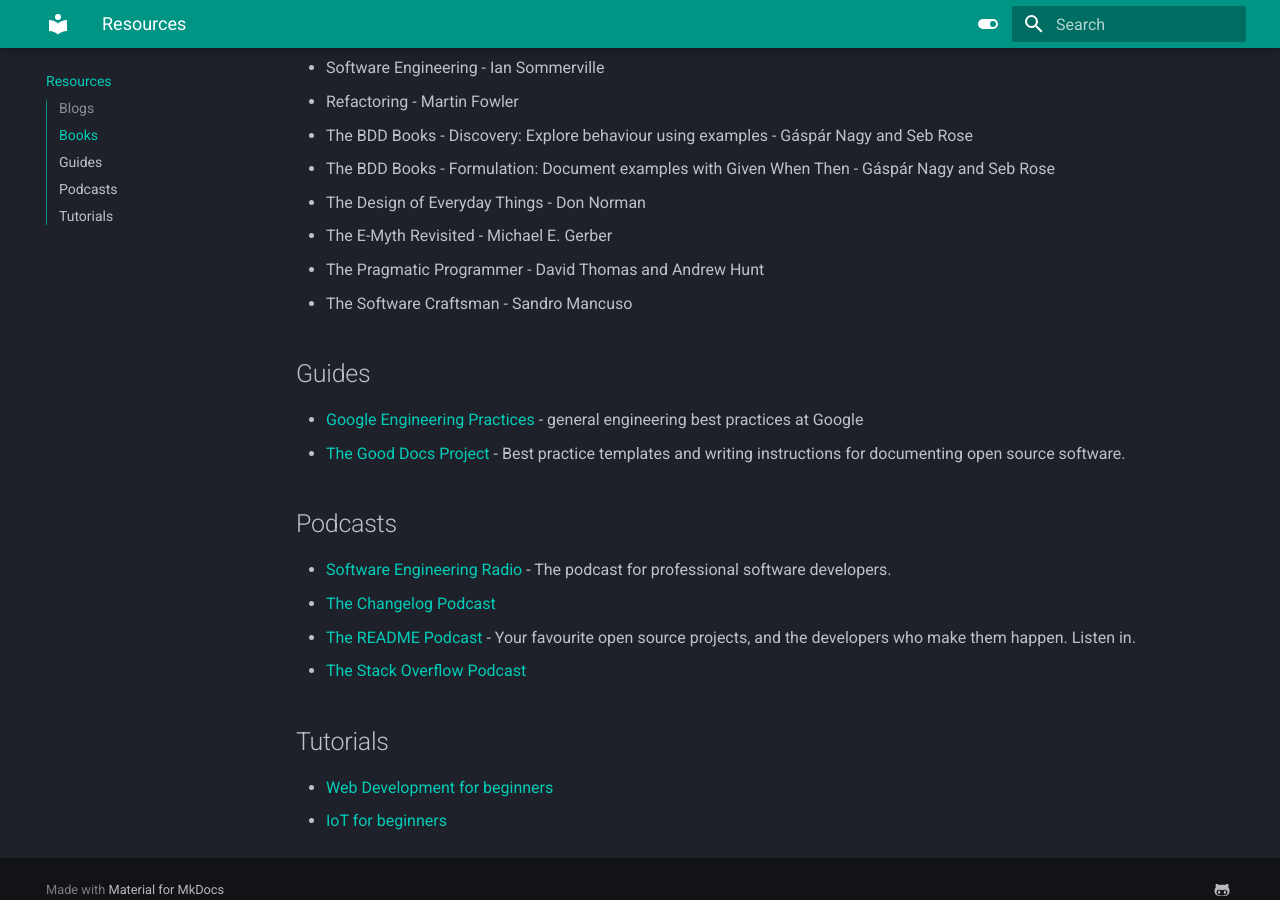
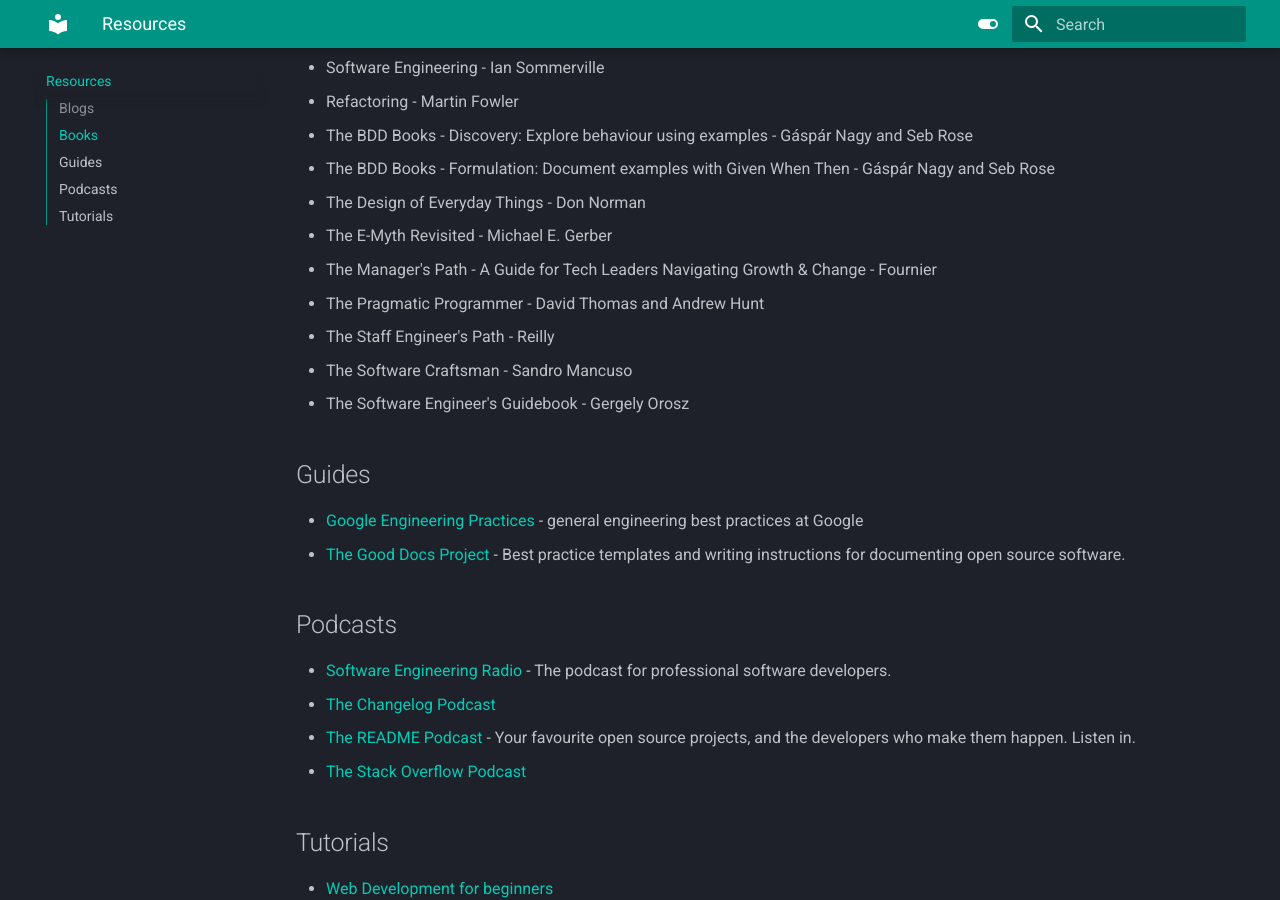
Before and after one commit to kieran-ryan/leabhar-cliste, an MkDocs documentation site: the page built from docs/resources.md, in a window 1280 px wide and 900 px high, scrolled down 1170 px. Built offline with MkDocs 1.6.1 and Material for MkDocs 9.7.7, drawn with Linux system fonts in a browser that asks for light colours.

Commit message:
Software career pathway books

```diff
--- a/docs/resources.md
+++ b/docs/resources.md
@@ -36,8 +36,11 @@
 - The BDD Books - Formulation: Document examples with Given When Then - Gáspár Nagy and Seb Rose
 - The Design of Everyday Things - Don Norman
 - The E-Myth Revisited - Michael E. Gerber
+- The Manager's Path - A Guide for Tech Leaders Navigating Growth & Change - Fournier
 - The Pragmatic Programmer - David Thomas and Andrew Hunt
+- The Staff Engineer's Path - Reilly
 - The Software Craftsman - Sandro Mancuso
+- The Software Engineer's Guidebook - Gergely Orosz
 
 ## Guides
 
```
